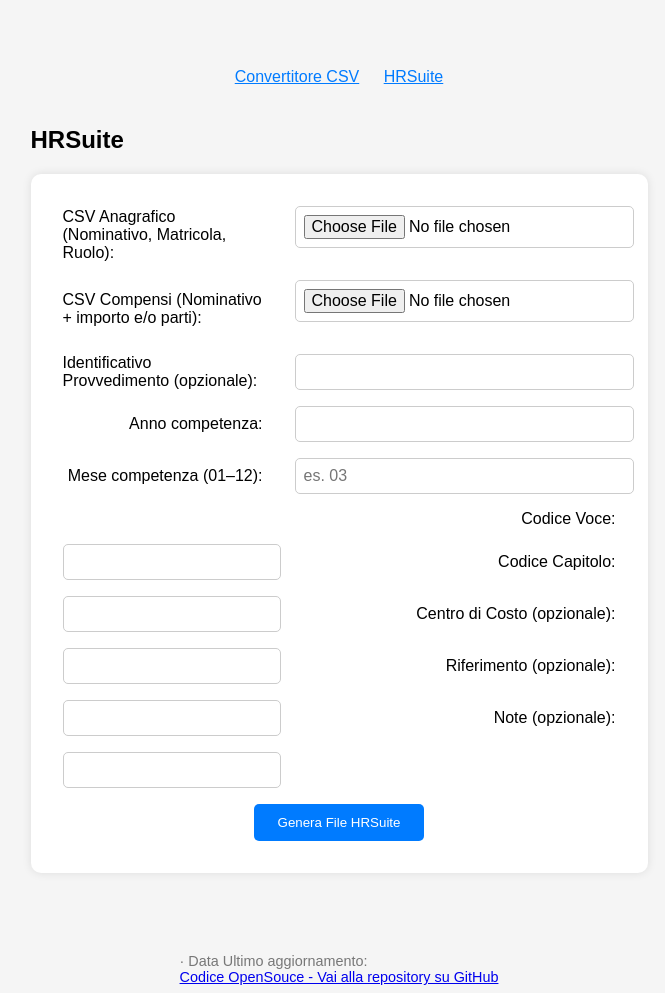
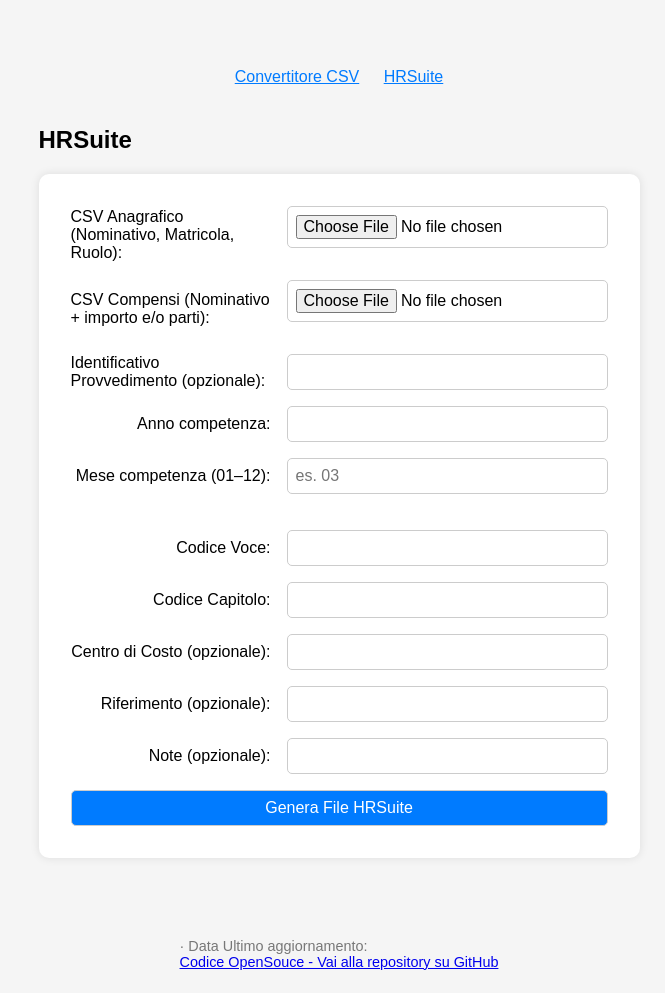
Before and after one commit to fabriziopapa/csv-to-txt-app, a Flask app: page / in a window 1280 px wide, after a click on "HRSuite". Shown: the whole page, without its empty margins (301-966 px from the left). After the commit the page ends 970 px from the top, so only its background shows below. Run offline with Flask 3, Linux system fonts and the light colour scheme; parts of the project's set-up code (start-up, migrations or seed data) failed here and were passed over.

Commit message:
Versione 0.7.0.7

```diff
--- a/templates/index.html
+++ b/templates/index.html
@@ -67,42 +67,52 @@
             font-size: 0.9em;
             color: #777;
         }
+
+                /* ─── Layout HRSuite con CSS Grid ───────────────────────────── */
         .form-grid {
         display: grid;
-            grid-template-columns: 200px 1fr;
-            gap: 1rem 2rem;
+        grid-template-columns: 200px 1fr;  /* label fissa, input flessibile */
+        column-gap: 1rem;
+        row-gap: 1rem;
         align-items: center;
         }
 
+        /* Allinea le label a destra */
         .form-grid label {
         justify-self: end;
         }
 
-            .form-grid input {
+        /* Input e button occupano l’intera colonna di destra */
+        .form-grid input,
+        .form-grid button {
         width: 100%;
         padding: 0.5rem;
         font-size: 1rem;
         border: 1px solid #ccc;
         border-radius: 5px;
+        box-sizing: border-box;
         }
 
-            /* Per il bottone, facciamolo al centro su due colonne */
+        /* Pulsante su tutta la larghezza del form, centrato */
         .form-grid .full-row {
         grid-column: 1 / -1;
         text-align: center;
         }
 
-            /* stile per il bordo rosso in errore */
+        /* ─── Styling per validazione / errori ─────────────────────── */
         .input-error {
-            border-color: #dc3545 !important;
+        border-color: #dc3545 !important;  /* bordo rosso */
         }
 
-            /* messaggio di errore sotto il campo */
         .error-message {
+        grid-column: 2;           /* posiziona il messaggio sotto l’input */
         color: #dc3545;
         font-size: 0.9em;
         margin-top: 0.25rem;
         }
+
+
+
 
 
     </style>
```
Lines whose indentation alone changed are shown as unchanged.
